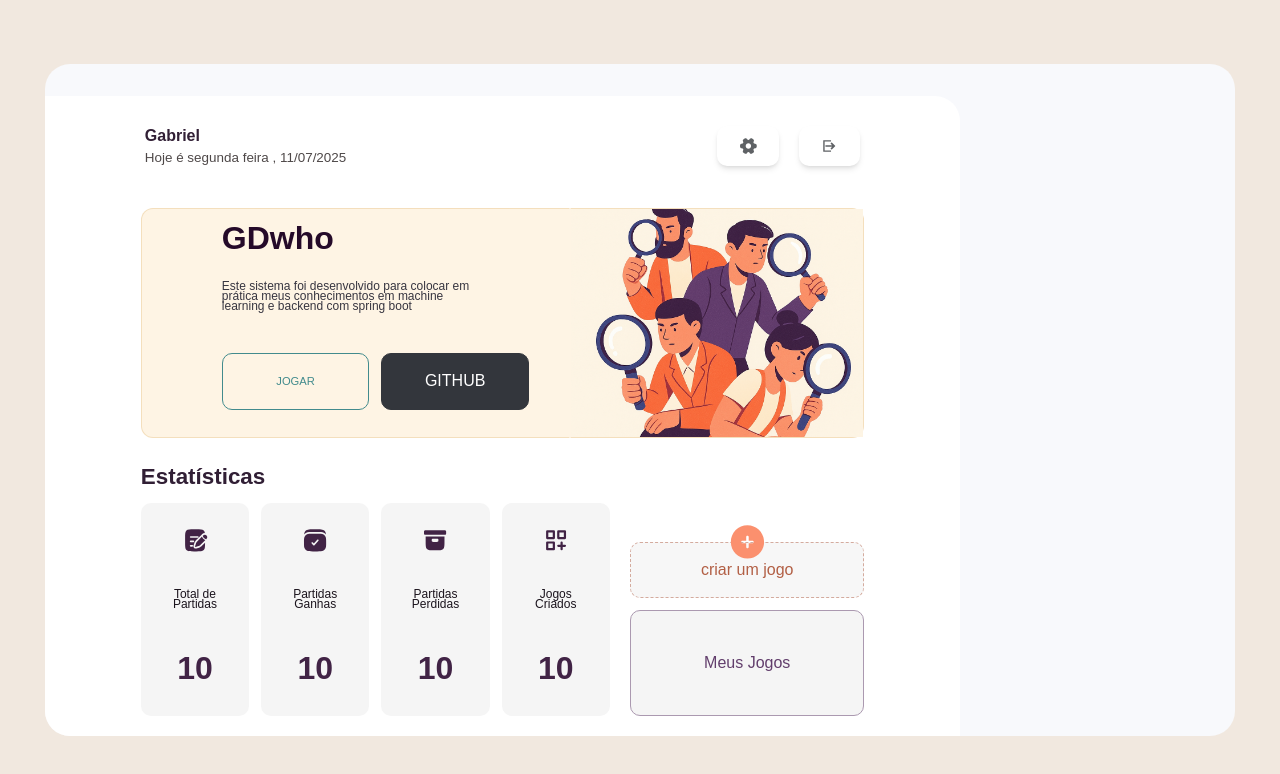
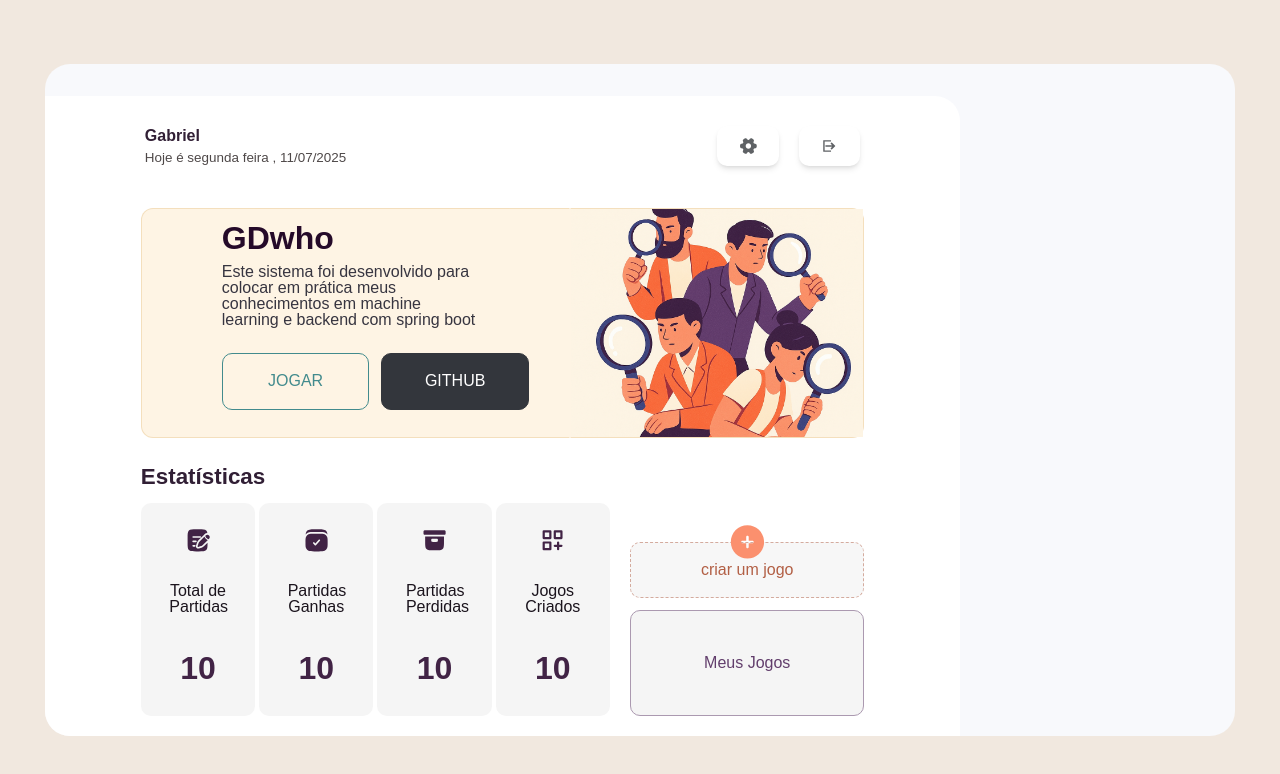
Before and after one commit to brownzini/gdwho, a Next.js app: page / in a window 1280 px wide. Shown: the top 774 px of the page. Built offline with nearby package versions, Linux system fonts and the light colour scheme.

Commit message:
[Feature]: Applies responsiveness to sm

```diff
--- a/src/features/Dashboard/Card/styles.ts
+++ b/src/features/Dashboard/Card/styles.ts
@@ -1,7 +1,8 @@
 const cardStyles = {
   container: `
         w-[100%] h-[40%]
-        sm:pl-24 sm:pr-24
+        md:pl-24 md:pr-24
+        sm:pl-10 sm:pr-10
         pl-7 pr-7
     `,
   content: `
@@ -14,7 +15,7 @@ const cardStyles = {
         rounded-tl-[12px]
         rounded-bl-[12px]
         bg-[#FEF4E4]
-        pl-2 sm:pl-20
+        pl-2 sm:pl-5 md:pl-20
         border-[1px] border-t-[#d2953238] border-l-[#d2953238] border-b-[#d2953238] border-r-[#FEF4E4]
     `,
   cardHeader: `
@@ -33,8 +34,8 @@ const cardStyles = {
         flex flex-col justify-center items-start
     `,
   CardSubTitle: `
-        w-[100%] sm:w-[75%]
-        font-["Roboto"] text-[#373540] text-left font-light text-[0.75rem] leading-[10px]
+        w-[100%] md:w-[75%]
+        font-["Roboto"] text-[#373540] text-left font-light text-[0.75rem] sm:text-[1rem] leading-[10px] sm:leading-[16px]
     `,
   cardFooter: `
         w-[100%] h-[25%]
@@ -43,7 +44,7 @@ const cardStyles = {
         gap-1 sm:gap-3
     `,
   playButtonFont: `
-        font-["Inter"] text-[#428B8D] font-medium hover:text-[#fff] text-[0.7rem]
+        font-["Inter"] text-[#428B8D] font-medium hover:text-[#fff] text-[0.7rem] sm:text-[1rem]
         w-[100%] h-[100%]
         grid items-center justify-center
         transition ease-in-out duration-500
--- a/src/features/Dashboard/Statistics/ItemCard/styles.ts
+++ b/src/features/Dashboard/Statistics/ItemCard/styles.ts
@@ -1,6 +1,6 @@
 const itemCardStyles = {
   cardContent: `
-      w-[25%] h-[100%]
+      w-[50%] h-[100%]
       bg-[#F5F5F5]
       rounded-[10px]
   `,
@@ -15,8 +15,8 @@ const itemCardStyles = {
       flex justify-center items-center
   `,
   cardBodyTitle: `
-      text-center text-[#1B141D] font-light font-["Roboto"] text-[0.75rem] leading-[10px]
-      w-[100%] sm:w-[50%]
+      text-center text-[#1B141D] font-light font-["Roboto"] text-[0.75rem] leading-[10px] sm:leading-[16px] sm:text-[1rem]
+      w-[100%] md:w-[50%]
   `,
   cardFooter: `
       w-[100%] h-[25%]
--- a/src/features/Dashboard/Statistics/styles.ts
+++ b/src/features/Dashboard/Statistics/styles.ts
@@ -2,7 +2,7 @@ const statisticsStyles = {
   container: `
         w-[100%] h-[100%]
         flex flex-col sm:flex-row items-center justify-center gap-5
-        pl-7 pr-7 sm:pl-24 sm:pr-24 pb-5
+        pl-7 pr-7 pb-5 md:pl-24 md:pr-24 pl-10 pr-10
     `,
   cardsArea: `
         w-[100%] h-[100%]
@@ -20,7 +20,7 @@ const statisticsStyles = {
   `,
   cardWrapper: `
       w-[100%] h-[100%]
-      flex justify-start items-center gap-3
+      flex justify-start items-center gap-3 sm:gap-1
   `,
   gameDetails: `
         w-[100%] sm:w-[50%] h-[100%]
--- a/src/shared/Header/styles.ts
+++ b/src/shared/Header/styles.ts
@@ -5,7 +5,7 @@ const headerStyle = {
       flex
       justify-between
       items-center
-      pl-7 sm:pl-25 sm:pr-25 pr-7
+      pl-7 pr-7 sm:pl-10 sm:pr-10 md:pl-25 md:pr-25
   `,
   description: `
      w-[100%] h-[100%]
```
